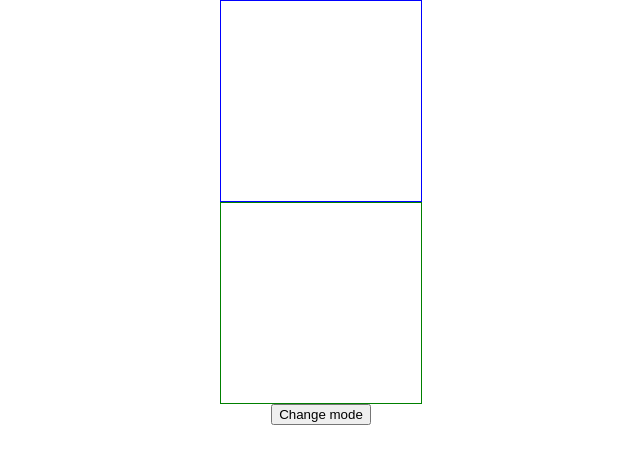
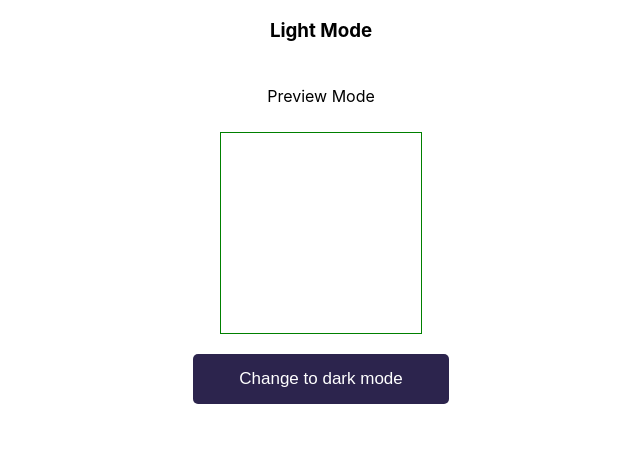
Before and after one commit to HotCodeAcademy/context-mode, a React (Create React App) app: page / in a window 1280 px wide. Shown: the top 464 px of the page, without its empty margins (319-959 px from the left). Built offline with nearby package versions, Linux system fonts and the light colour scheme.

Commit message:
refactor(): refactor components

```diff
--- a/src/App.css
+++ b/src/App.css
@@ -5,3 +5,20 @@
   align-items: center;
   text-align: center;
 }
+
+.components {
+  display: flex;
+  margin-bottom: 20px;
+  padding: 20px;
+}
+
+.btn {
+  width: 20%;
+  background-color: #2c244d;
+  border: none;
+  padding: 15px;
+  border-radius: 5px;
+  color: white;
+  font-size: 17px;
+  cursor: pointer;
+}
--- a/src/App.js
+++ b/src/App.js
@@ -1,21 +1,24 @@
-import {useState} from 'react'
+import { useState } from "react";
 import Component1 from "./components/Component1";
 import Component2 from "./components/Component2";
 
 import "./App.css";
 
 function App() {
-  const [darkMode, toggleDarkMode] = useState(false)
+  const [darkMode, setDarkMode] = useState(false);
+
+  const toggleDarkMode = () => {
+    setDarkMode((prevState) => !prevState);
+  };
 
   return (
     <div className="App">
-      <div>
-        <Component1 isDarkMode={darkMode} />
-        <Component2 isDarkMode={darkMode}/>
-      </div>
+      <h3>{darkMode ? "Dark" : "Light"} Mode</h3>
 
-      <button onClick={() => toggleDarkMode((prevState) => !prevState)}>
-        Change mode
+      <Component1 isDarkMode={darkMode} />
+
+      <button onClick={toggleDarkMode} className="btn">
+        Change to {!darkMode ? "dark" : "light"} mode
       </button>
     </div>
   );
--- a/src/components/Component1.js
+++ b/src/components/Component1.js
@@ -1,9 +1,21 @@
-const Component1 = ({isDarkMode}) => {
-    return (
-        <div style={{background: isDarkMode? "#000" : "#fff", width: "200px", height: "200px", border: '1px solid blue'}}>
+import Component2 from "./Component2";
 
-        </div>
-    )
-}
+const Component1 = ({ isDarkMode }) => {
+  return (
+    <div
+      style={{
+        display: "flex",
+        flexDirection: 'column',
+        alignItems: 'center',
+        justifyContent: "center",
+        width: "50%",
+        margin: "10px",
+      }}
+    >
+        <p>Preview Mode</p>
+      <Component2 isDarkMode={isDarkMode} />
+    </div>
+  );
+};
 
-export default Component1
+export default Component1;
--- a/src/components/Component2.js
+++ b/src/components/Component2.js
@@ -1,9 +1,15 @@
-const Component2 = ({isDarkMode}) => {
-    return (
-        <div style={{background: isDarkMode? "#000" : "#fff", width: "200px", height: "200px", border: '1px solid green'}}>
+const Component2 = ({ isDarkMode }) => {
+  return (
+    <div
+      style={{
+        background: isDarkMode ? "#000" : "#fff",
+        width: "200px",
+        height: "200px",
+        border: "1px solid green",
+        margin: "10px",
+      }}
+    ></div>
+  );
+};
 
-        </div>
-    )
-}
-
-export default Component2
+export default Component2;
```
Also changed, not shown: 1 other file (tests, documents, lock files or other folders).
